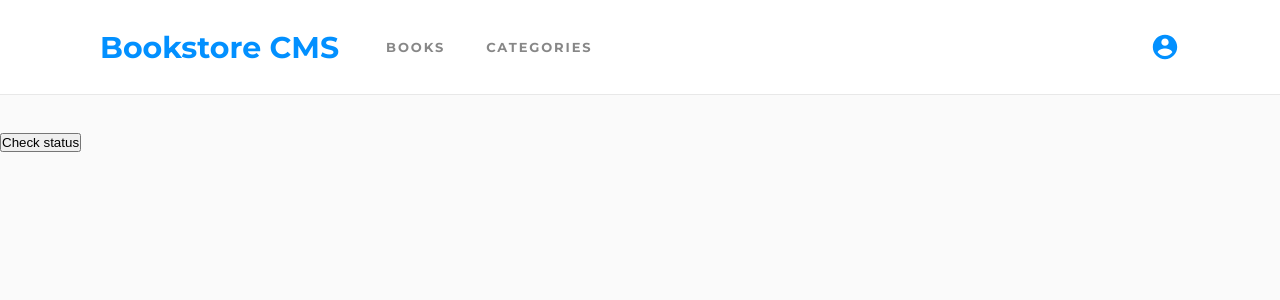
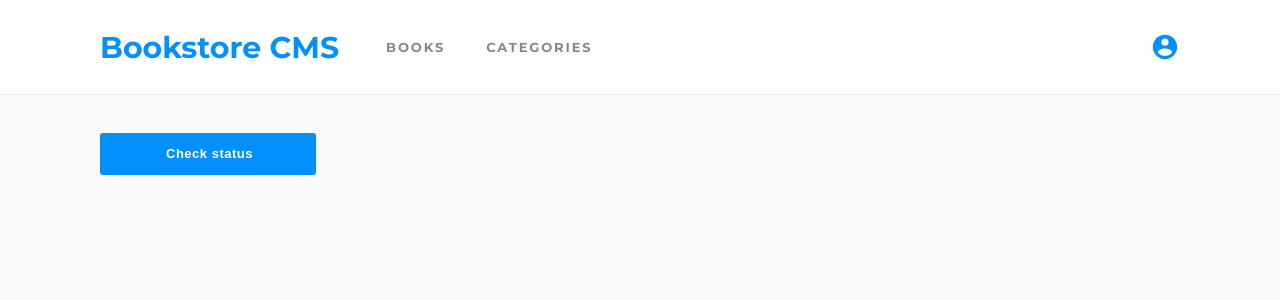
Before and after one commit to ahzamir/Book-Store, a React (Create React App) app: page /categories in a window 1280 px wide. Shown: the top 300 px of the page. Built offline with nearby package versions, Linux system fonts and the light colour scheme.

Commit message:
add some styles for categories page button and status

```diff
--- a/src/App.css
+++ b/src/App.css
@@ -127,6 +127,7 @@ body {
 .bookForm {
   display: flex;
   justify-content: space-between;
+  margin-bottom: 2.5rem;
 }
 
 .bookForm input {
@@ -137,7 +138,8 @@ body {
   background-color: #fff;
 }
 
-.bookForm button {
+.bookForm button,
+.categoriesButton {
   width: 20%;
   padding: 0.801rem 1.188rem 0.886rem 1.375rem;
   border: none;
@@ -155,3 +157,7 @@ body {
   cursor: pointer;
   background-color: hsl(206, 100%, 30%)
 }
+
+.categoryStatus {
+  margin-top: 1rem;
+}
--- a/src/components/Book.js
+++ b/src/components/Book.js
@@ -3,7 +3,9 @@ import PropTypes from 'prop-types';
 import { useDispatch } from 'react-redux';
 import { removeBook } from '../redux/books/books';
 
-const Book = ({ title, author, id, category }) => {
+const Book = ({
+  title, author, id, category,
+}) => {
   const dispatch = useDispatch();
   Book.propTypes = {
     title: PropTypes.string.isRequired,
@@ -14,7 +16,7 @@ const Book = ({ title, author, id, category }) => {
   return (
     <li className="bookCard">
       <div>
-        <p className='bookCategory'>
+        <p className="bookCategory">
           {category}
         </p>
         <h2 className="bookTitle">
@@ -26,21 +28,21 @@ const Book = ({ title, author, id, category }) => {
       </div>
       <div>
         <button
-          type='button'
-          className='bookButton bookAuthor'
+          type="button"
+          className="bookButton bookAuthor"
         >
           Comments
         </button>
         <button
           type="button"
           onClick={() => dispatch(removeBook(id))}
-          className='bookButton bookAuthor'
+          className="bookButton bookAuthor"
         >
           Remove
         </button>
         <button
           type="button"
-          className='bookButton bookAuthor'
+          className="bookButton bookAuthor"
         >
           Edit
         </button>
--- a/src/components/Navbar.js
+++ b/src/components/Navbar.js
@@ -31,7 +31,7 @@ const Navbar = () => {
           ))}
         </ul>
       </div>
-      <IoMdContact className='navBarIcon'/>
+      <IoMdContact className="navBarIcon" />
     </nav>
   );
 };
--- a/src/components/pages/CategoriesPage.js
+++ b/src/components/pages/CategoriesPage.js
@@ -9,14 +9,15 @@ const Categories = () => {
     dispatch(checkStatus());
   };
   return (
-    <div>
+    <div className="padding">
       <button
         type="button"
+        className="categoriesButton"
         onClick={buttonClickHandler}
       >
         Check status
       </button>
-      <p>
+      <p className="bookCategory categoryStatus">
         {status[0]}
       </p>
     </div>
--- a/src/redux/books/books.js
+++ b/src/redux/books/books.js
@@ -62,7 +62,7 @@ const booksReducer = (state = initialState, action) => {
           id: action.payload.title.replace(/\s+/g, ''),
           title: action.payload.title,
           author: action.payload.author,
-          category: 'Under Constructuion'
+          category: 'Under Constructuion',
         },
       ];
     case REMOVE_BOOK:
```
